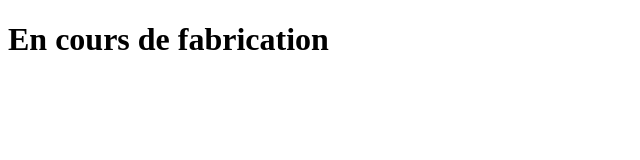
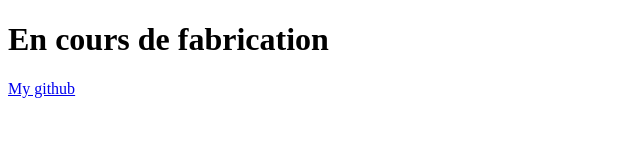
Before and after one commit to Jean-Charles-Audebert/jean-charles-audebert.github.io, a plain HTML site: page index.html in a window 1280 px wide. Shown: the whole page, without its empty margins (0-640 px from the left). Drawn offline with Linux system fonts and the light colour scheme.

Commit message:
link added

```diff
--- a/index.html
+++ b/index.html
@@ -8,6 +8,6 @@
 </head>
 <body>
     <h1>En cours de fabrication</h1>
-
+    <a href="https://github.com/Jean-Charles-Audebert">My github</a>
 </body>
 </html>
```
Also changed, not shown: 1 other file.
